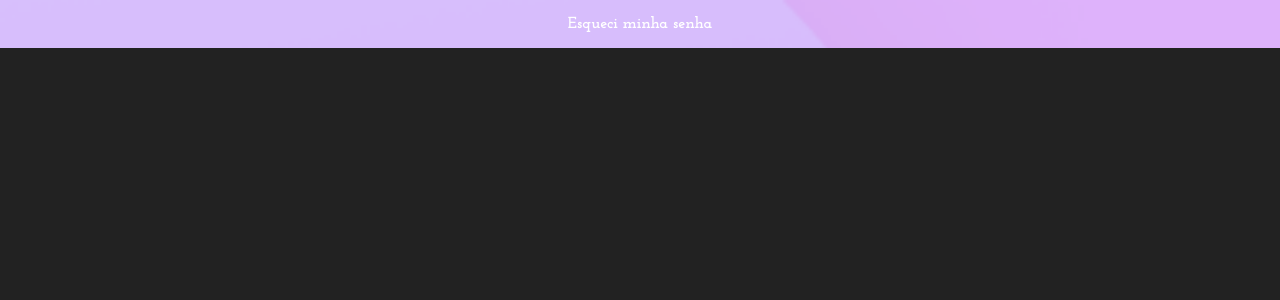
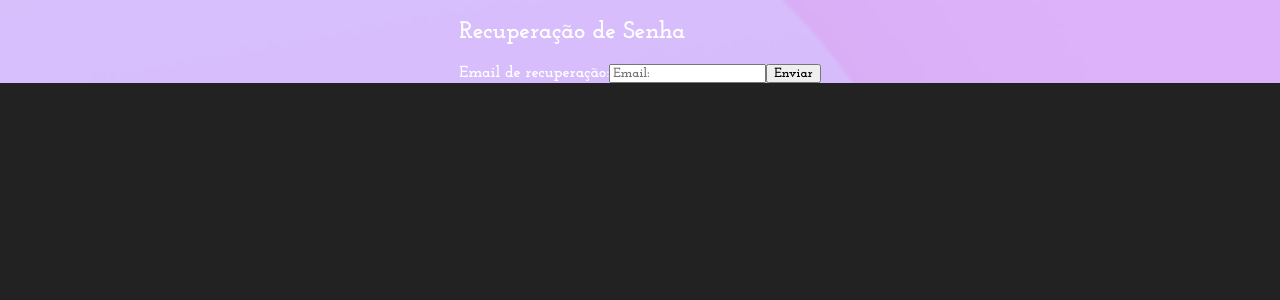
Before and after one commit to lucasshibata/aumeow_web, a React (Create React App) app: page /RecoverPassword in a window 1280 px wide. Shown: the top 300 px of the page. Built offline with nearby package versions, Linux system fonts and the light colour scheme.

Commit message:
criação da funcionalidade de recuperação de senha

```diff
--- a/src/components/firebase/Firebase.tsx
+++ b/src/components/firebase/Firebase.tsx
@@ -1,5 +1,5 @@
 import {initializeApp} from "firebase/app";
-import { getAuth, signInWithEmailAndPassword, createUserWithEmailAndPassword} from "firebase/auth";
+import { getAuth, signInWithEmailAndPassword, createUserWithEmailAndPassword, sendPasswordResetEmail} from "firebase/auth";
 import { getDatabase, ref, set, push } from "firebase/database";
 
 const firebaseConfig = {
@@ -15,4 +15,4 @@ const aplication = initializeApp(firebaseConfig);
 const auth = getAuth(aplication);
 const database = getDatabase(aplication);
 
-export {auth, signInWithEmailAndPassword, createUserWithEmailAndPassword, database, ref, set, push};
+export {auth, signInWithEmailAndPassword, createUserWithEmailAndPassword, database, ref, set, push, sendPasswordResetEmail};
--- a/src/components/screens/RecoverPassword.tsx
+++ b/src/components/screens/RecoverPassword.tsx
@@ -1,10 +1,29 @@
 import React from 'react';
 import BackGround from '../layout/BackGround';
+import { useForm } from 'react-hook-form';
+import {auth, sendPasswordResetEmail} from '../firebase/Firebase';
 
 export default function RecoverPassword(){
+    const {register, handleSubmit} = useForm();
+
+    async function handlePasswordReset (data:any) {
+          await sendPasswordResetEmail(auth, data.email)
+          .then(()=>{
+            alert("mensagem enviada com sucesso");
+          }).catch((error)=>{
+            alert(error.code);
+          });
+      };
     return(
         <BackGround>
-            <p>Esqueci minha senha</p>
+            <div>
+                <h2>Recuperação de Senha</h2>
+                <form className='FormContainer' onSubmit={handleSubmit(handlePasswordReset)}>
+                    <label>Email de recuperação:</label>
+                    <input className='InputEmail' type='email' placeholder='Email:' {...register("email")}/>
+                    <input className='submit' value='Enviar' type="submit"/>
+                </form>
+            </div>
         </BackGround>
     );
 };
```
